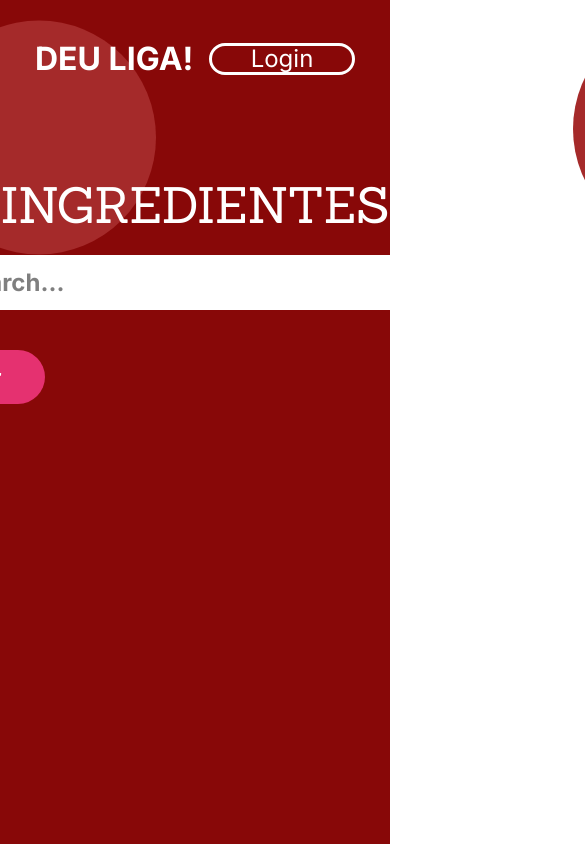
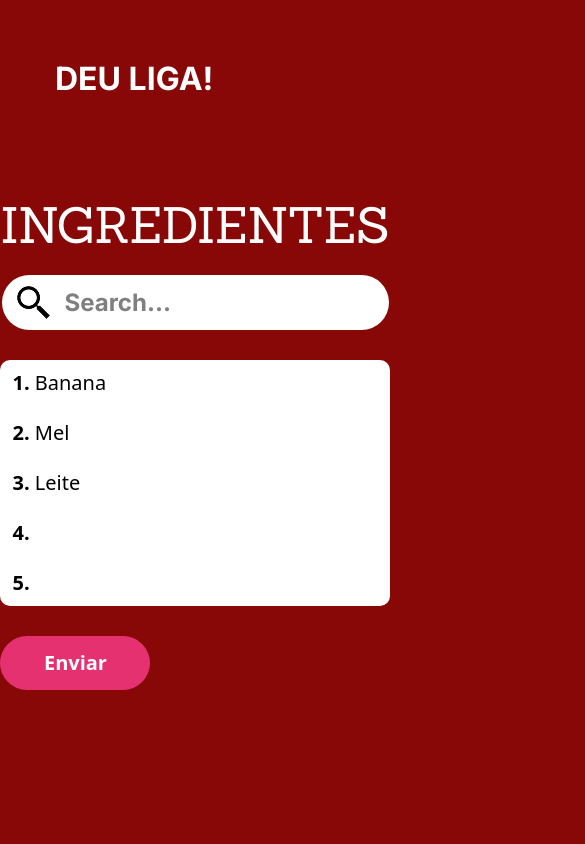
Before and after one commit to maia-leticia/projeto-deu-liga, a React (Vite) app: page / in a window 390 px wide. Shown: the top 844 px of the page, 585 px wide, since content can reach past the window. Built offline with nearby package versions, Linux system fonts and the light colour scheme.

Commit message:
Alteração Front
Alteração de responsividade

```diff
--- a/src/App.jsx
+++ b/src/App.jsx
@@ -1,28 +1,28 @@
 import Header from "./components/Header"
-import ElipseBackground from "./components/ElipseBackground"
 import Search from "./components/Search"
 import Ingrediente from "./components/Ingrediente"
 import ImgPrincipal from "../src/assets/img-principal.png"
+import IngredientList from "./components/IngredientList"
+
 
 function App() {
 
   return (
     <>
-        <main className="relative bg-[#880808] h-[100vh]">
+        <main className="absolute p-5 w-full">
             <Header />
-            <ElipseBackground className="absolute -translate-x-[20vw] -translate-y-[25vw]"/>
             <div className=" flex justify-center lg:justify-between mt-[50px] ">
-              <div className="relative z-20 lg:pl-[75px] ">
+              <div className=" lg:pl-[75px] ">
                 <div className="flex flex-col items-center">
                   <h1 className="text-[50px] lg:text-[70px] text-[white] font-sanchez mb-3" >INGREDIENTES</h1>
                   <Search/>
                   {/* 7 Ingredientes no máximo */}
                 </div>
+                <IngredientList/>
                 <div className="w-[150px] rounded-full bg-[#E53170] text-[#FFFFFF] p-3 text-[20px] text-center cursor-pointer font-bold">Enviar</div>
               </div>
               <div>
-                <img className="hidden lg:flex relative z-20 pt-[70px] w-[40vw]" src={ImgPrincipal} alt="Food-image" />
-                   <ElipseBackground className="absolute translate-x-[20vw] -translate-y-[40vw]"/>
+                <img className="left-[40%] top-[5%] hidden lg:flex relative max-w-[700px]" src={ImgPrincipal} alt="Food-image" />
               </div>
             </div>
         </main>
--- a/src/components/Header.jsx
+++ b/src/components/Header.jsx
@@ -1,9 +1,9 @@
 function Header(){
     return(
     <>
-        <div className="flex justify-between items-center font-inter p-[35px] bg-transparent text-[white] relative z-20">
+        <div className="flex justify-between items-center font-inter p-[35px] bg-transparent text-[white]">
             <span className=" font-bold text-[32px]">DEU LIGA!</span>
-            <div className="flex justify-center items-center text-[24px] rounded-full border-[3px] w-[146px] h-[32px]">
+            <div className="hidden md:flex justify-center items-center text-[24px] rounded-full border-[3px] w-[146px] h-[32px]">
                 <a className="no-underline  text-[white]" href="#">Login</a>
             </div>
         </div>
--- /dev/null
+++ b/src/components/IngredientList.jsx
@@ -0,0 +1,15 @@
+function IngredientList(){
+    return(
+        <div className="bg-[#FFFFFF] max-w-[700px] max-h-[300px] p-2 px-3 rounded-[10px] my-[30px]">
+            <ul className="h-full flex flex-col gap-5 justify-center text-[20px]">
+                <li><strong>1.</strong> Banana</li>
+                <li><strong>2.</strong> Mel</li>
+                <li><strong>3.</strong> Leite</li>
+                <li><strong>4.</strong></li>
+                <li><strong>5.</strong></li>
+            </ul>
+        </div>
+    )
+}
+
+export default IngredientList
--- a/src/components/Search.jsx
+++ b/src/components/Search.jsx
@@ -1,13 +1,25 @@
 import IconSearch from "../assets/icon-search.png"
+import {searchFood} from "../api/searchfood"
+import { useState } from "react"
 
 function Search(){
+const [suggestions, setSuggestions] = useState([])
     return(
-        <form>
-            <div className="mb-10 flex items-center gap-3 bg-[#FFFFFF] w-[600px] p-2 px-3 rounded-full">
+        <form className="flex flex-col items-center justify-center ">
+            <div className=" flex items-center gap-3 bg-[#FFFFFF] max-w-[600px] p-2 px-3 rounded-full">
                 <img src={IconSearch} alt="" />
                 <input className="text-[24px] font-inter font-bold w-[80vw] outline-none " type="text" name="" id="" placeholder="Search..." />
+            </div>
+{suggestions.length > 0 && (
+    <div className=" bg-[#FFFFFF]  w-[90%] border-1 ">
+                <ul>
+                    <li className=" p-5 text-[20px] bg-[#F2F5F7] cursor-pointer">Item 1</li>
 
+                </ul>
             </div>
+)}
+
+
         </form>
     )
 }
--- a/src/index.css
+++ b/src/index.css
@@ -8,5 +8,6 @@
 }
 
 body{
-  overflow: hidden
+  overflow-x: hidden;
+  background-color: #880808
 }
```
